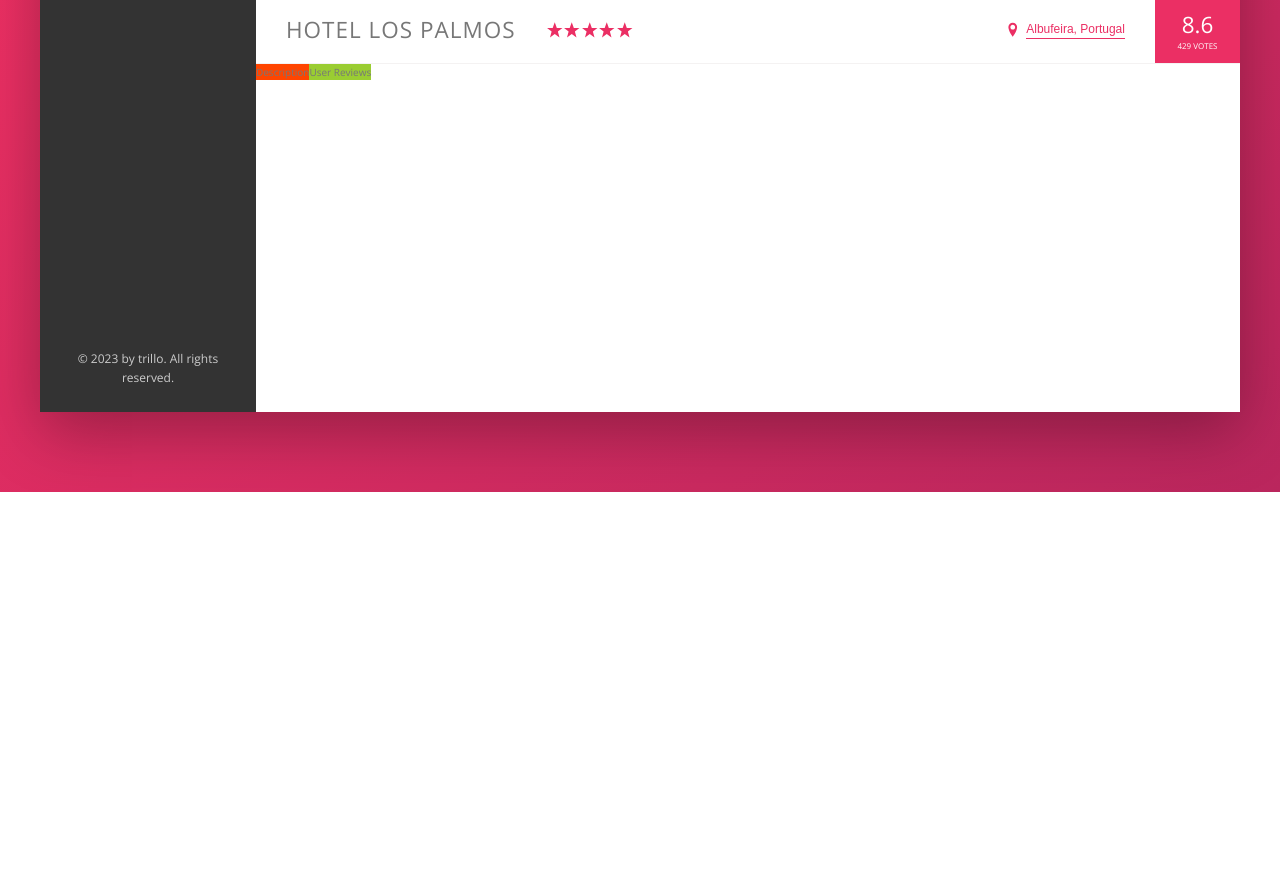
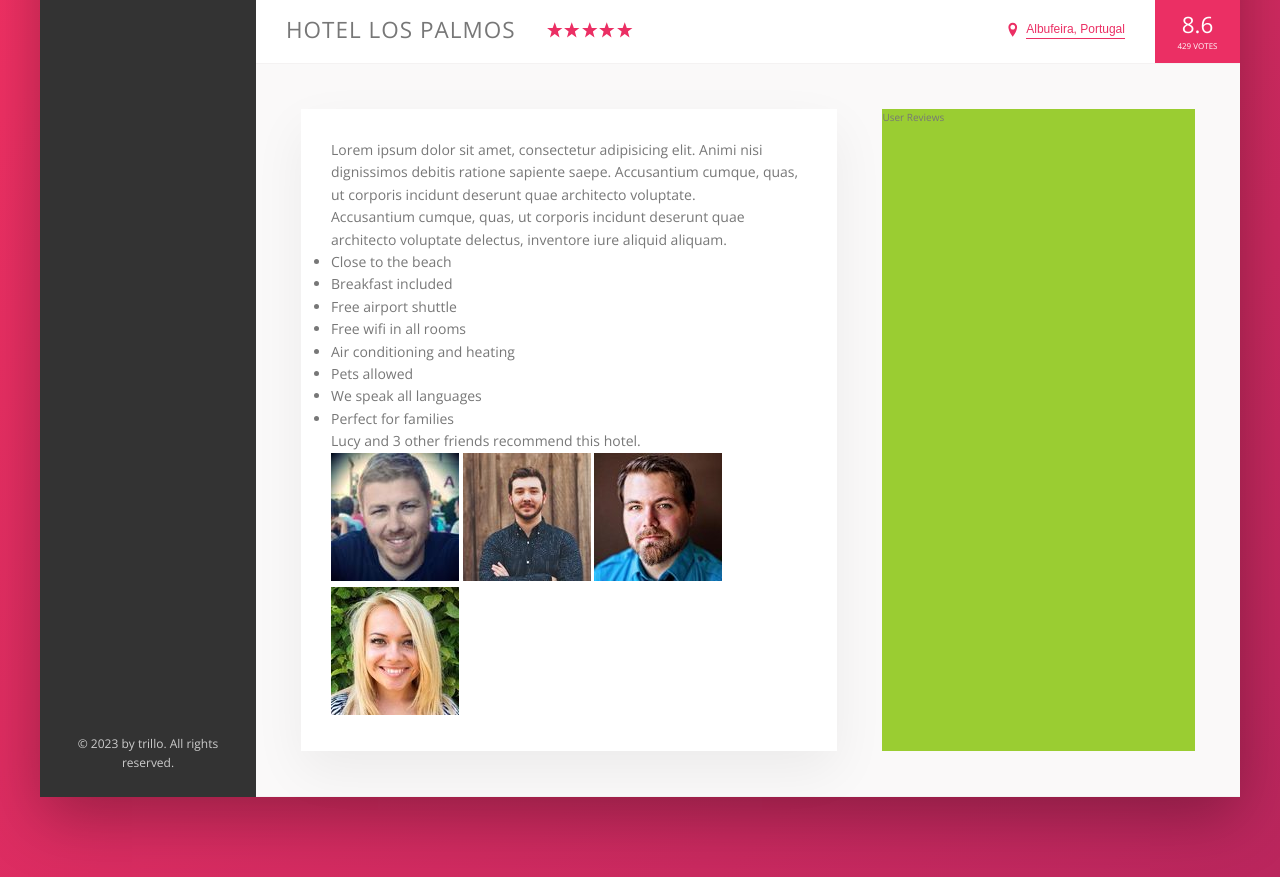
Before and after one commit to jcarroll1976/TrilloApp, a website: page index.html in a window 1280 px wide. Shown: the part 538-1415 px from the top of the page. Before the commit the page ends 1030 px from the top, so only its background shows below. Drawn offline with nearby package versions, Linux system fonts and the light colour scheme.

Commit message:
Added content to hotel description and began adding styles

```diff
--- a/index.html
+++ b/index.html
@@ -132,7 +132,34 @@
                     </div>
                     <div class="detail">
                         <div class="description">
-                            Description
+                            <p class="paragraph">
+                                Lorem ipsum dolor sit amet, consectetur adipisicing elit. Animi nisi dignissimos debitis ratione sapiente saepe.
+                                Accusantium cumque, quas, ut corporis incidunt deserunt quae architecto voluptate.
+                            </p>
+                            <p class="paragraph">
+                                Accusantium cumque, quas, ut corporis incidunt deserunt quae architecto voluptate delectus, inventore iure aliquid aliquam.
+                            </p>
+                            <ul class="list">
+                                <li class="list__item">Close to the beach</li>
+                                <li class="list__item">Breakfast included</li>
+                                <li class="list__item">Free airport shuttle</li>
+                                <li class="list__item">Free wifi in all rooms</li>
+                                <li class="list__item">Air conditioning and heating</li>
+                                <li class="list__item">Pets allowed</li>
+                                <li class="list__item">We speak all languages</li>
+                                <li class="list__item">Perfect for families</li>
+                            </ul>
+                            <div class="recommend">
+                                <p class="recommend__count">
+                                    Lucy and 3 other friends recommend this hotel.
+                                </p>
+                                <div class="recommend__friends">
+                                    <img src="img/user-3.jpg" alt="Friend 1" class="recommend__photo">
+                                    <img src="img/user-4.jpg" alt="Friend 2" class="recommend__photo">
+                                    <img src="img/user-5.jpg" alt="Friend 3" class="recommend__photo">
+                                    <img src="img/user-6.jpg" alt="Friend 4" class="recommend__photo">
+                                </div>
+                            </div>
                         </div>
                         <div class="user-reviews">
                             User Reviews
--- a/sass/_base.scss
+++ b/sass/_base.scss
@@ -31,6 +31,9 @@ Grey dark 3: #999
     --color-grey-dark-3: #999;
 
     --shadow-dark: 0 2rem 6rem rgba(0,0,0,.3);
+    --shadow-light: 0 2rem 5rem rgba(0,0,0,.06);
+
+    --line: 1px solid var(--color-grey-light-2);
 }
 
 * {
--- a/sass/_components.scss
+++ b/sass/_components.scss
@@ -204,7 +204,7 @@
 .overview {
     display:flex;
     align-items: center;
-    border-bottom: 1px solid var(--color-grey-light-2);
+    border-bottom: var(--line);
 
     &__heading {
         font-size: 2.25rem;
--- a/sass/_layout.scss
+++ b/sass/_layout.scss
@@ -11,7 +11,7 @@
     font-size: 1.4rem;
     height: 7rem;
     background-color: #fff;
-    border-bottom: 1px solid var(--color-grey-light-2);
+    border-bottom: var(--line);
 
     display: flex;
     justify-content: space-between;
@@ -32,21 +32,26 @@
 
 .hotel-view {
     background-color: #fff;
-
-    //Testing Purposes
-    height: 80rem;
-
     flex: 1;
 }
 
 .detail {
     display: flex;
+    padding: 4.5rem;
+    background-color: var(--color-grey-light-1);
+    border-bottom: var(--line);
 }
 
 .description {
-    background-color: orangered;
+    font-size: 1.4rem;
+    background-color: #fff;
+    box-shadow: var(--shadow-light);
+    padding: 3rem;
+    flex: 0 0 60%;
+    margin-right: 4.5rem;
 }
 
 .user-reviews {
     background-color: yellowgreen;
+    flex: 1;
 }
```
Also changed, not shown: css/style.css.
